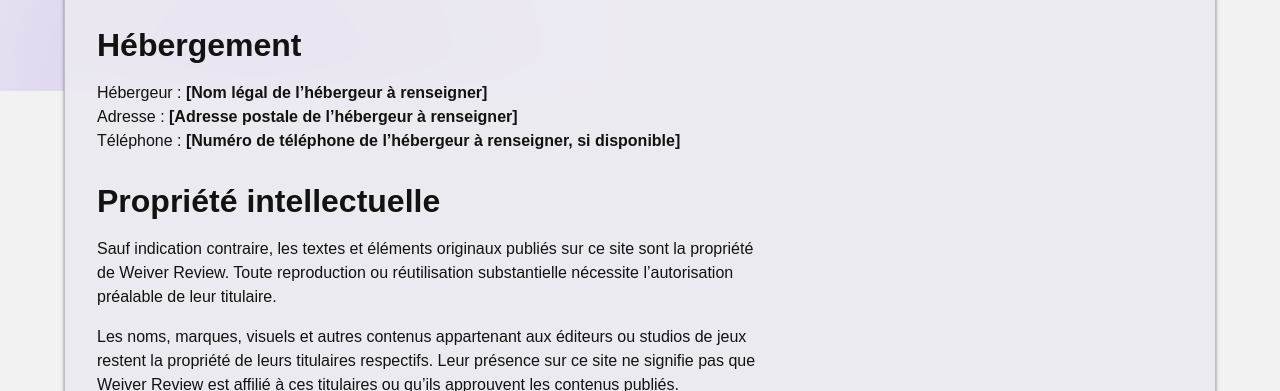
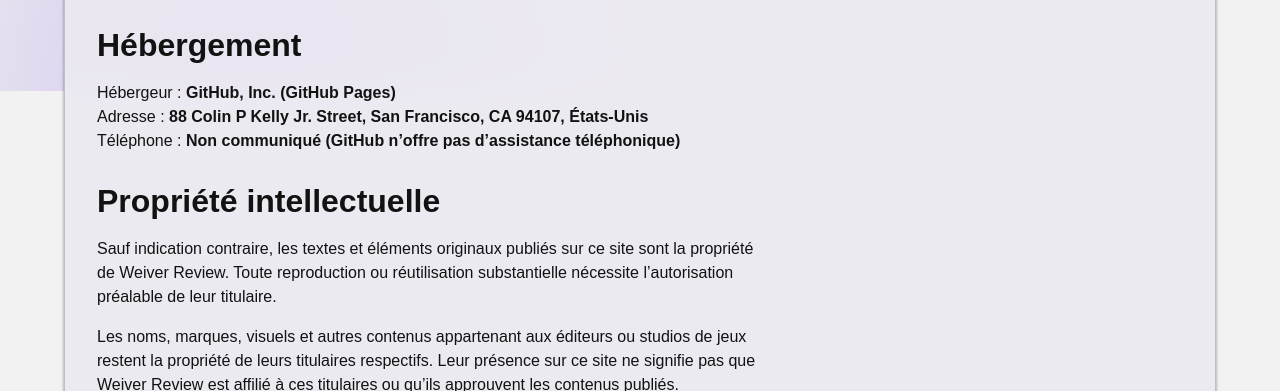
Before and after one commit to SISE-Aboubakar-24027352/Weiver-Review, a plain HTML site: page mentions.html in a window 1280 px wide. Shown: the part 709-1100 px from the top of the page. Drawn offline with Linux system fonts and the light colour scheme.

Commit message:
feat(seo):ajout coordonnées dans la page 'mentions'

```diff
--- a/mentions.html
+++ b/mentions.html
@@ -76,9 +76,9 @@
                     <p>John Weiver.</p>
 
                     <h2>Hébergement</h2>
-                    <p>Hébergeur : <strong>[Nom légal de l’hébergeur à renseigner]</strong><br>
-                    Adresse : <strong>[Adresse postale de l’hébergeur à renseigner]</strong><br>
-                    Téléphone : <strong>[Numéro de téléphone de l’hébergeur à renseigner, si disponible]</strong></p>
+                    <p>Hébergeur : <strong>GitHub, Inc. (GitHub Pages)</strong><br>
+                    Adresse : <strong>88 Colin P Kelly Jr. Street, San Francisco, CA 94107, États-Unis</strong><br>
+                    Téléphone : <strong>Non communiqué (GitHub n’offre pas d’assistance téléphonique)</strong></p>
 
                     <h2>Propriété intellectuelle</h2>
                     <p>Sauf indication contraire, les textes et éléments originaux publiés sur ce site sont la propriété de Weiver Review. Toute reproduction ou réutilisation substantielle nécessite l’autorisation préalable de leur titulaire.</p>
```
